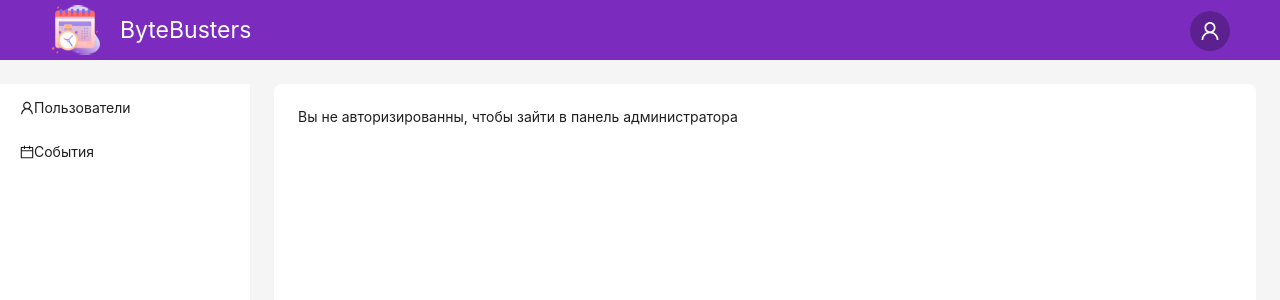
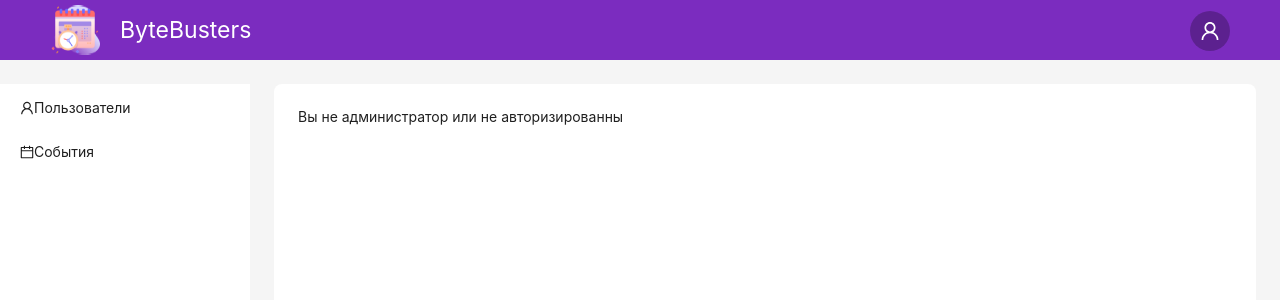
Before and after one commit to BlazEffect/well-being-ogetto, a React (Vite) app: page /admin/users in a window 1280 px wide. Shown: the top 300 px of the page. Built offline with nearby package versions, Linux system fonts and the light colour scheme.

Commit message:
Changed the warning text in the admin panel

```diff
--- a/src/components/Admin/AdminLayout.jsx
+++ b/src/components/Admin/AdminLayout.jsx
@@ -46,7 +46,7 @@ const AdminLayout = () => {
               <AdminRouter/>
             ) : (
               <div>
-                Вы не авторизированны, чтобы зайти в панель администратора
+                Вы не администратор или не авторизированны
               </div>
             )}
           </Content>
```
